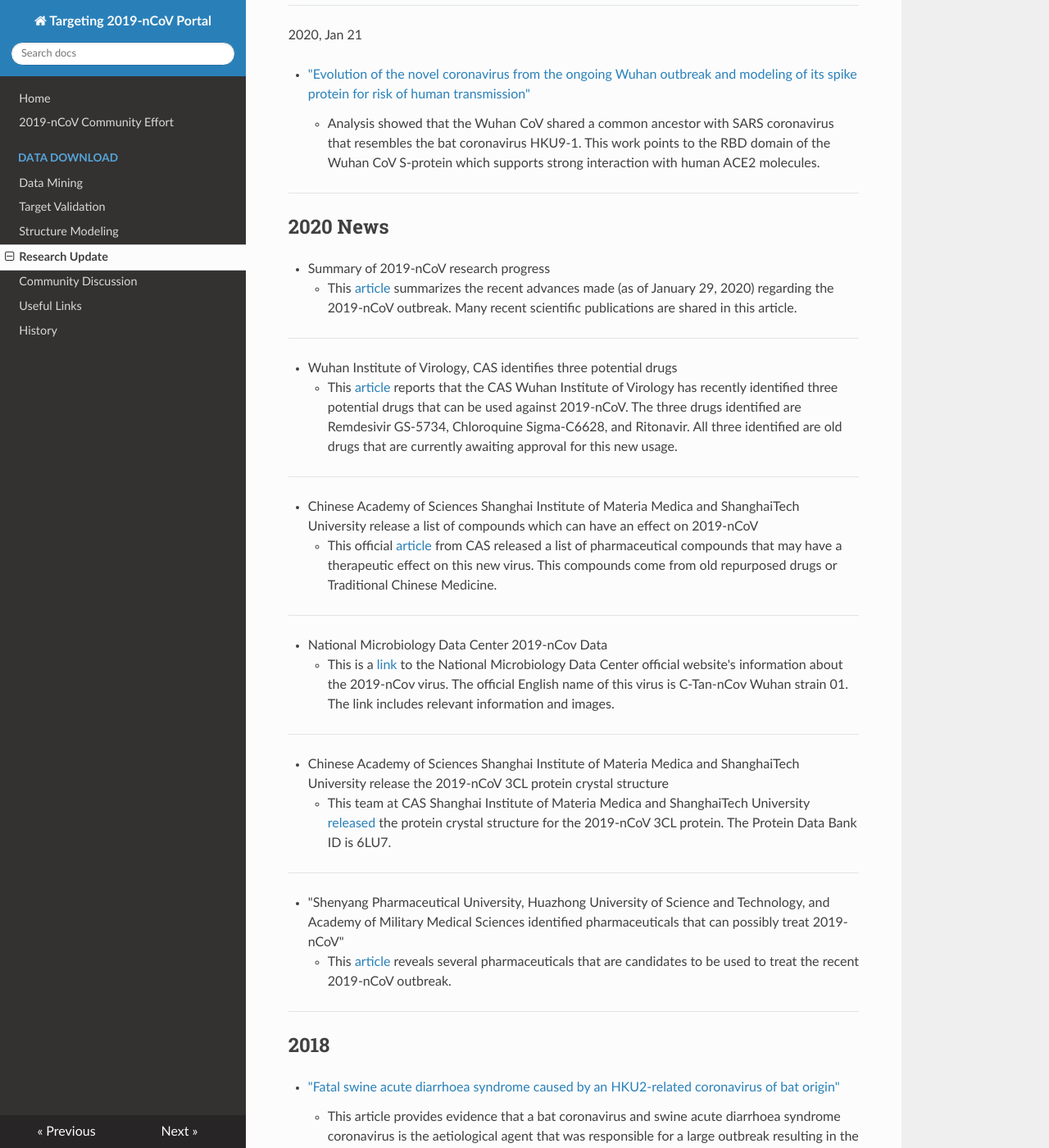
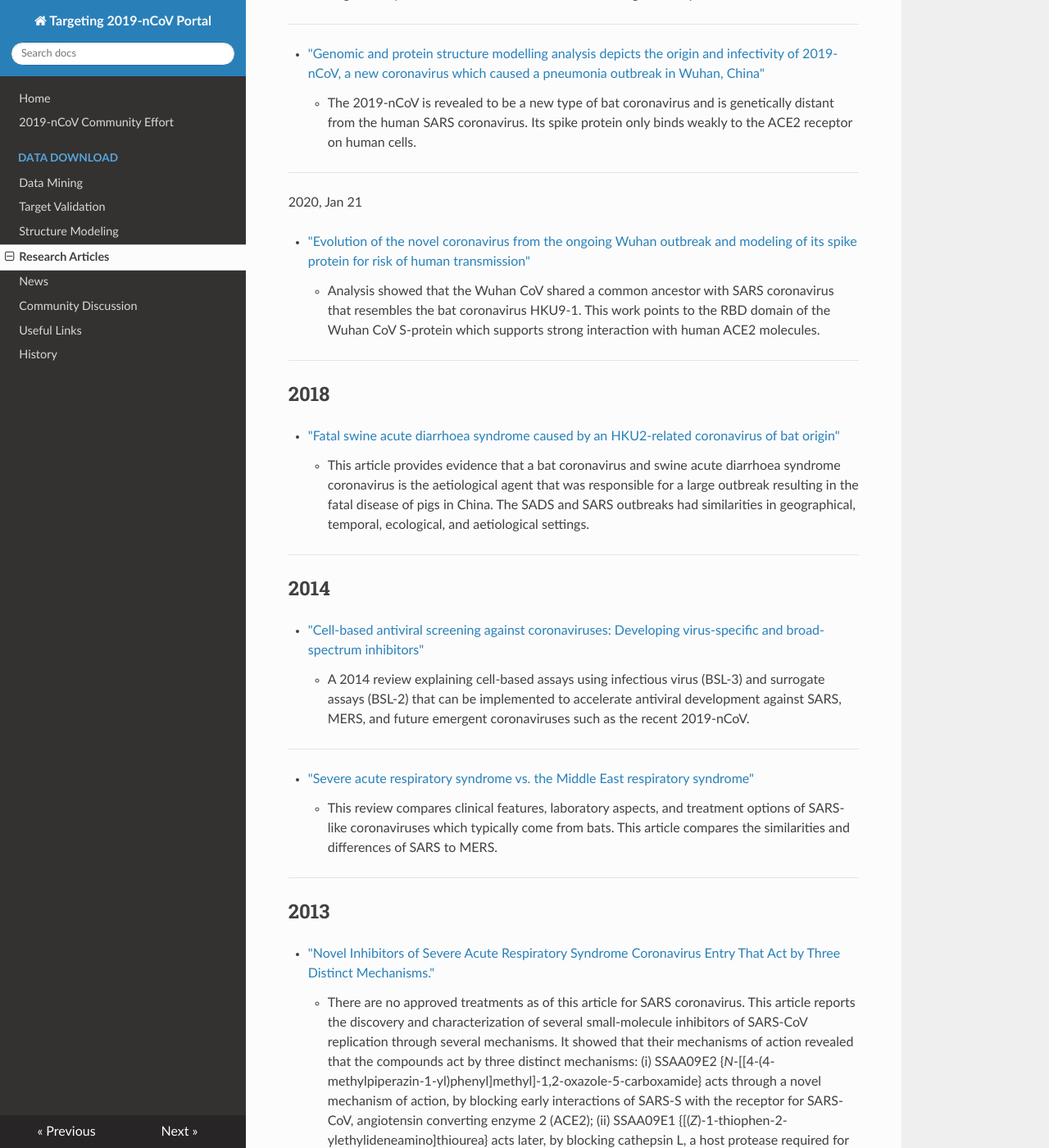
Before and after one commit to GHDDI-AILab/Targeting2019-nCoV, an MkDocs documentation site: the page built from docs/research_progress.md, in a window 1280 px wide and 1400 px high, scrolled down 8526 px. Shown: the whole window at 82% size. Built offline with MkDocs 1.6.1, drawn with Linux system fonts in a browser that asks for light colours; nearby versions of some CDN libraries; some of the changed text lies outside the part shown.

Commit message:
update literature

```diff
--- a/docs/research_progress.md
+++ b/docs/research_progress.md
@@ -208,38 +213,6 @@
 
 ---
 
-## 2020 News
-
- * Summary of 2019-nCoV research progress
-    * This [article](https://mp.weixin.qq.com/s/bYd1y9f_Rif7N9VhmlZTTQ) summarizes the recent advances made (as of January 29, 2020) regarding the 2019-nCoV outbreak. Many recent scientific publications are shared in this article.
-
----
-
- * Wuhan Institute of Virology, CAS identifies three potential drugs
-    * This [article](https://www.guancha.cn/politics/2020_01_29_533574.shtml) reports that the CAS Wuhan Institute of Virology has recently identified three potential drugs that can be used against 2019-nCoV. The three drugs identified are Remdesivir GS-5734, Chloroquine Sigma-C6628, and Ritonavir. All three identified are old drugs that are currently awaiting approval for this new usage.
-
----
-
- * Chinese Academy of Sciences Shanghai Institute of Materia Medica and ShanghaiTech University release a list of compounds which can have an effect on 2019-nCoV
-    * This official [article](https://mp.weixin.qq.com/s/SyTjhfInWpLGhBpf2cCT8Q) from CAS released a list of pharmaceutical compounds that may have a therapeutic effect on this new virus. This compounds come from old repurposed drugs or Traditional Chinese Medicine.
-
----
-
- * National Microbiology Data Center 2019-nCov Data
-    * This is a [link](http://nmdc.cn/#/nCoV) to the National Microbiology Data Center official website's information about the 2019-nCov virus. The official English name of this virus is C-Tan-nCov Wuhan strain 01. The link includes relevant information and images.
-
----
-
- * Chinese Academy of Sciences Shanghai Institute of Materia Medica and ShanghaiTech University release the 2019-nCoV 3CL protein crystal structure
-    * This team at CAS Shanghai Institute of Materia Medica and ShanghaiTech University [released](http://wenhui.whb.cn/zhuzhanapp/kjwz/20200126/317749.html?state=123&timestamp=1580193786547) the protein crystal structure for the 2019-nCoV 3CL protein. The Protein Data Bank ID is 6LU7.
-
----
-
- * "Shenyang Pharmaceutical University, Huazhong University of Science and Technology, and Academy of Military Medical Sciences identified pharmaceuticals that can possibly treat 2019-nCoV"
-    * This [article](https://mp.weixin.qq.com/s/TlI0d4XsfrrFtYHhWI7h6g) reveals several pharmaceuticals that are candidates to be used to treat the recent 2019-nCoV outbreak.
-
----
-
 ## 2018
 
  * ["Fatal swine acute diarrhoea syndrome caused by an HKU2-related coronavirus of bat origin"](http://ghddiai.oss-cn-zhangjiakou.aliyuncs.com/file/file_fsadshku2.pdf)
--- a/mkdocs.yml
+++ b/mkdocs.yml
@@ -17,7 +17,8 @@
       - Data Mining: CoV_Experiment_Data.md
       - Target Validation: nCov_Targets.md
       - Structure Modeling: nCov_Structures.md
-      - Research Update: research_progress.md
+      - Research Articles: research_progress.md
+      - News: news.md
     - Community Discussion: contact_us.md
     - Useful Links: useful_links.md
     - History: history.md
```
Also changed, not shown: other parts of docs/research_progress.md (+5 -0 lines), docs/news.md (added, +32 -0 lines), docs/useful_links.md (+2 -0 lines).
